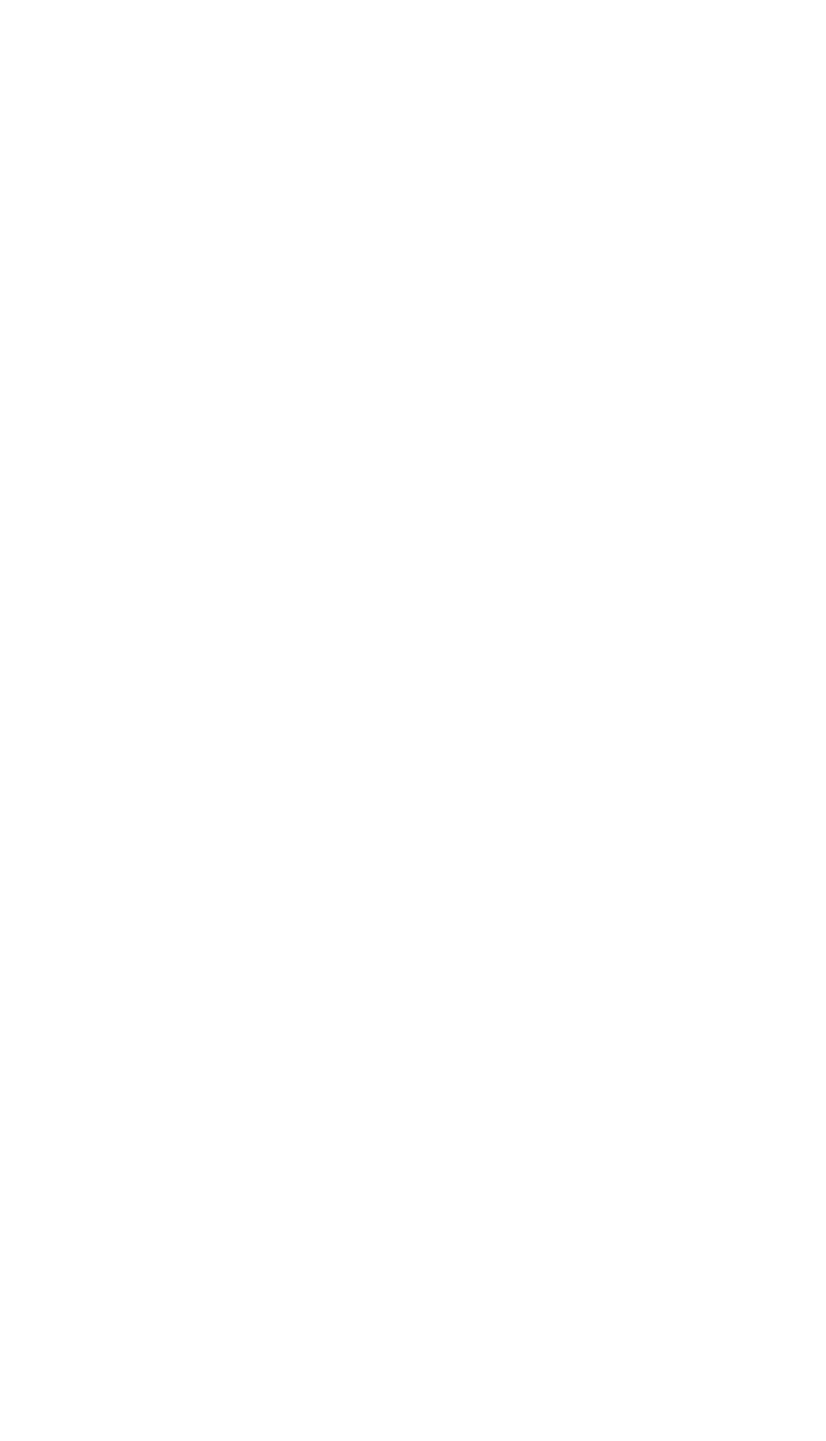
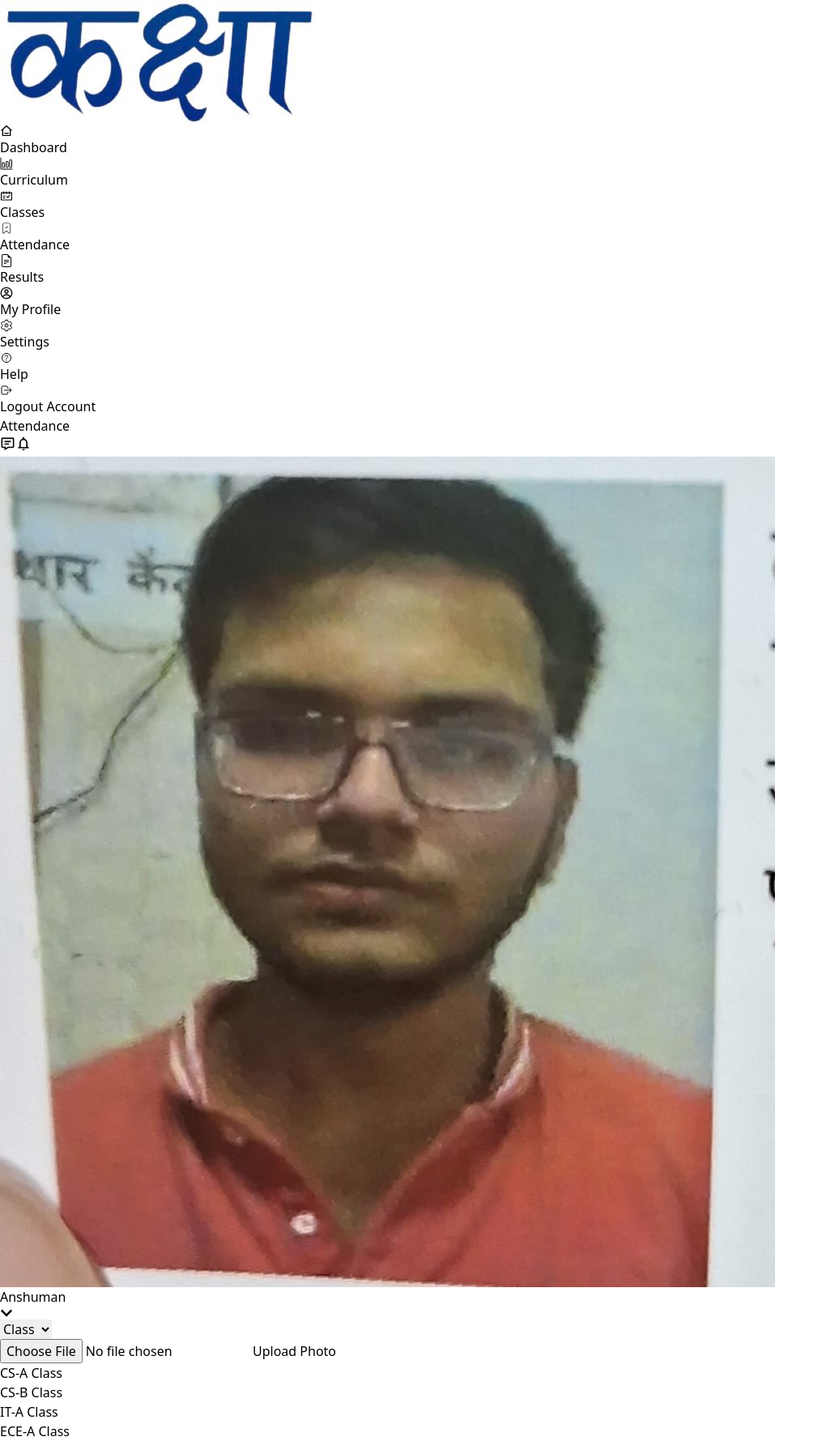
Before and after one commit to mrkrishnaaggarwal/Smart-Classroom-Management, a React (Vite) app in the folder FRONTEND/: page /Professor/attendance in a window 1280 px wide. Before the commit this address had no page. Shown: the whole page at 81% size, without its empty margins (0-1020 px from the left). Before the commit the page ends 800 px from the top, so only its background shows below. Built offline with nearby package versions, Linux system fonts and the light colour scheme.

Commit message:
some changes

```diff
--- a/FRONTEND/src/App.jsx
+++ b/FRONTEND/src/App.jsx
@@ -14,7 +14,7 @@ import Help from './Pages/Help';
 import Logout from './Pages/Logout';
 import StudentMyProfile from './Pages/StudentMyProfile';
 import ProfessorMyProfile from './Pages/ProfessorMyProfile';
-import ProfessorAttendence from './Pages/ProfessorAttendence';
+import ProfessorAttendance from './Pages/ProfessorAttendance';
 import StudentAnnouncements from './Pages/StudentAnnouncements';
 
 function App() {
@@ -29,7 +29,7 @@ function App() {
               <Route path="/Professor/Curriculum" element={<ProfessorCurriculum />} />
               <Route path="/Student/classes" element={<Classes />} />
               <Route path="/Professor/classes" element={<ProfessorClasses />} />
-              <Route path="/Professor/attendence" element={<ProfessorAttendence />} />
+              <Route path="/Professor/attendance" element={<ProfessorAttendance />} />
               <Route path="/Student/announcements" element={<StudentAnnouncements />} />
               <Route path="/Student/results" element={<StudentResults />} />
               <Route path="/Professor/Results" element={<ProfessorResults />} />
--- a/FRONTEND/src/Components/ProfessorSidebar.jsx
+++ b/FRONTEND/src/Components/ProfessorSidebar.jsx
@@ -29,7 +29,7 @@ const ProfessorSidebar = () => {
             <NavLink className={({ isActive }) => { return isActive ? "text-lg bg-neutral-200 px-2 py-1 rounded-lg text-[#6A2CFF] w-full flex items-center gap-2" : "text-lg hover:bg-gray-300 px-2 py-1 rounded-lg w-full flex items-center gap-2" }}  to={"/Professor/classes"}><AiOutlineSchedule />Classes</NavLink>
           </li>
           <li className="mb-2">
-            <NavLink className={({ isActive }) => { return isActive ? "text-lg bg-neutral-200 px-2 py-1 rounded-lg text-[#6A2CFF] w-full flex items-center gap-2" : "text-lg hover:bg-gray-300 px-2 py-1 rounded-lg w-full flex items-center gap-2" }}  to={"/Professor/attendence"}><CiBookmarkCheck />Attendence</NavLink>
+            <NavLink className={({ isActive }) => { return isActive ? "text-lg bg-neutral-200 px-2 py-1 rounded-lg text-[#6A2CFF] w-full flex items-center gap-2" : "text-lg hover:bg-gray-300 px-2 py-1 rounded-lg w-full flex items-center gap-2" }}  to={"/Professor/attendance"}><CiBookmarkCheck />Attendance</NavLink>
           </li>
           <li className="mb-2">
             <NavLink className={({ isActive }) => { return isActive ? "text-lg bg-neutral-200 px-2 py-1 rounded-lg text-[#6A2CFF] w-full flex items-center gap-2" : "text-lg hover:bg-gray-300 px-2 py-1 rounded-lg w-full flex items-center gap-2" }} to={"/Professor/results"}><BsFileEarmarkText />Results</NavLink>
--- a/FRONTEND/src/Components/StudentAttendenceCard.jsx
+++ b/FRONTEND/src/Components/StudentAttendanceCard.jsx
@@ -2,7 +2,7 @@ import { useEffect } from "react";
 import React, { useState } from 'react';
 
 
-const StudentAttendenceCard = ({ name, rollNo, status }) => {
+const StudentAttendanceCard = ({ name, rollNo, status }) => {
     const [attendance, setAttendance] = useState(null);
 
     useEffect(() => {
@@ -54,4 +54,4 @@ const StudentAttendenceCard = ({ name, rollNo, status }) => {
     );
 };
 
-export default StudentAttendenceCard;
+export default StudentAttendanceCard;
--- a/FRONTEND/src/Pages/ProfessorAttendence.jsx
+++ b/FRONTEND/src/Pages/ProfessorAttendance.jsx
@@ -4,9 +4,9 @@ import Topbar from '../Components/Topbar';
 import UploadPhoto from '../Components/UploadPhoto';
 import FilterBar from '../Components/FilterBar';
 import ClassCard from '../Components/ClassCard';
-import StudentAttendenceCard from '../Components/StudentAttendenceCard';
+import StudentAttendanceCard from '../Components/StudentAttendanceCard';
 
-const ProfessorAttendence = () => {
+const ProfessorAttendance = () => {
     const [selectedClass, setSelectedClass] = useState(null);
     const [isVisible, setIsVisible] = useState(true);
     const closeDiv = () => {
@@ -14,10 +14,10 @@ const ProfessorAttendence = () => {
         setSelectedClass(null);
     };
     const classes = [
-        { className: 'X-B Class' },
-        { className: 'X-B Class' },
-        { className: 'X-B Class' },
-        { className: 'X-B Class' },
+        { className: 'CS-A Class' },
+        { className: 'CS-B Class' },
+        { className: 'IT-A Class' },
+        { className: 'ECE-A Class' },
     ];
 
     const attendance = [
@@ -53,7 +53,7 @@ const ProfessorAttendence = () => {
                         <button onClick={closeDiv} className="absolute top-2 right-2 text-gray-600 hover:text-black">&times;</button>
                         <h2 className="text-2xl font-bold mb-4">{selectedClass}</h2>
                         {attendance.map((item) => {
-                            return <StudentAttendenceCard
+                            return <StudentAttendanceCard
                                         name={"Student Name"}
                                         rollNo={item[0]}
                                         status={item[1]}
@@ -67,4 +67,4 @@ const ProfessorAttendence = () => {
     );
 };
 
-export default ProfessorAttendence;
+export default ProfessorAttendance;
```
